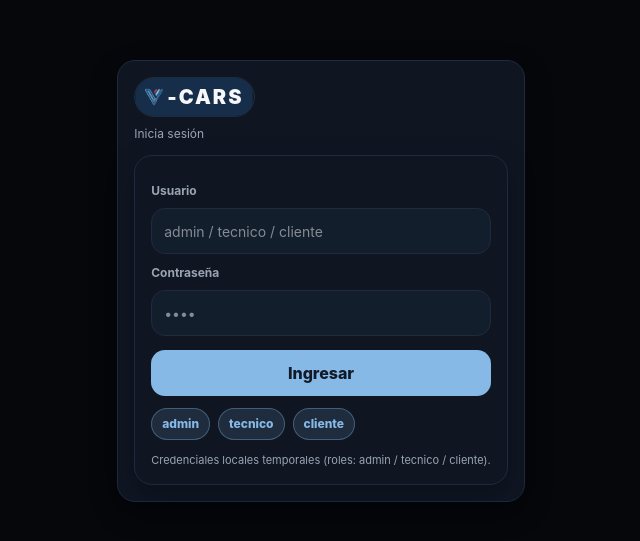
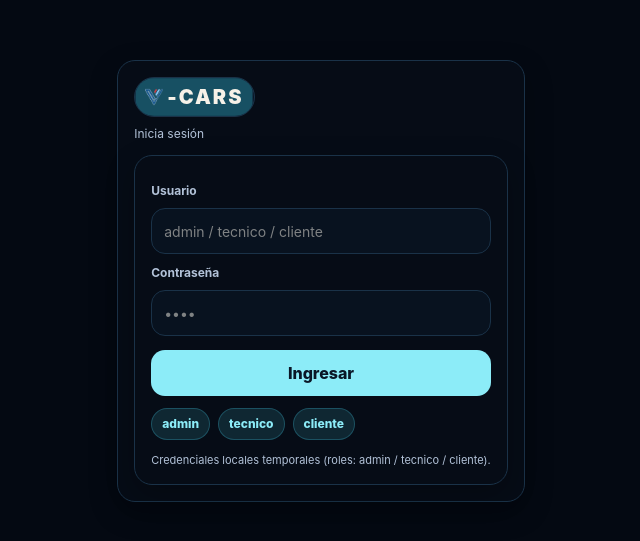
Before and after one commit to julianchocmanrique/VCARS_WEB, a Next.js app: page /login in a window 1280 px wide. Shown: the part 119-660 px from the top of the page, without its empty margins (319-959 px from the left). Built offline with nearby package versions, Linux system fonts and the light colour scheme; no server answers.

Commit message:
style: add global color theme and apply across app

```diff
--- a/src/app/globals.css
+++ b/src/app/globals.css
@@ -1,17 +1,5 @@
+@import "../styles/vcars-theme.css";
 @import "tailwindcss";
-
-:root {
-  --vc-bg: #05070b;
-  --vc-surface: #0f1622;
-  --vc-surface-alt: #131e2d;
-  --vc-border: #1f2a3f;
-  --vc-text: #f5f7fa;
-  --vc-muted: #9aa4b2;
-  --vc-blue: #1f4d7a;
-  --vc-blue-light: #86b9e6;
-  --vc-danger: #d96565;
-  --vc-yellow: #f2d24a;
-}
 
 * { box-sizing: border-box; }
 
@@ -74,8 +62,8 @@ a { color: inherit; text-decoration: none; }
   margin: 0 auto;
   padding: 42px 16px 18px;
   min-height: calc(100vh - 82px);
-  border-left: 1px solid rgba(31, 42, 63, 0.45);
-  border-right: 1px solid rgba(31, 42, 63, 0.45);
+  border-left: 1px solid var(--vc-panel-border);
+  border-right: 1px solid var(--vc-panel-border);
 }
 
 .vc-panel-home-mobile { padding-top: 28px; }
@@ -107,7 +95,7 @@ a { color: inherit; text-decoration: none; }
   display: inline-flex;
   padding: 4px 10px;
   border-radius: 999px;
-  background: #111a28;
+  background: var(--vc-surface-elev);
   border: 1px solid var(--vc-border);
   overflow: hidden;
 }
@@ -142,8 +130,8 @@ a { color: inherit; text-decoration: none; }
   height: 34px;
   padding: 0 12px;
   border-radius: 999px;
-  border: 1px solid rgba(134, 185, 230, 0.35);
-  background: rgba(134, 185, 230, 0.12);
+  border: 1px solid var(--vc-panel-border);
+  background: var(--vc-tag-bg);
   color: var(--vc-blue-light);
   font-size: 13px;
   font-weight: 800;
@@ -156,13 +144,13 @@ a { color: inherit; text-decoration: none; }
 .vc-section { margin-top: 16px; }
 .vc-section-title { margin: 0 0 8px; font-size: 16px; }
 .vc-mini { margin: 0 0 4px; font-size: 12px; color: var(--vc-muted); }
-.vc-mini-blue { color: #6db8f5; letter-spacing: 0.7px; font-weight: 800; }
+.vc-mini-blue { color: var(--vc-accent); letter-spacing: 0.7px; font-weight: 800; }
 
 .vc-summary-hero {
   border: 1px solid var(--vc-border);
   border-radius: 16px;
   padding: 14px;
-  background: linear-gradient(180deg, rgba(31, 77, 122, 0.28), rgba(14, 17, 23, 0.98));
+  background: linear-gradient(180deg, rgba(43, 163, 186, 0.2), rgba(6, 12, 22, 0.98));
 }
 
 .vc-summary-title { margin: 0; font-size: 18px; overflow-wrap: anywhere; }
@@ -184,12 +172,12 @@ a { color: inherit; text-decoration: none; }
   min-height: 46px;
   padding: 10px 14px;
   background: var(--vc-blue-light);
-  color: #111a28;
+  color: var(--vc-surface-elev);
 }
 
 .vc-login-btn:disabled { opacity: 0.55; }
 .vc-summary-btn { width: 100%; }
-.vc-yellow { background: var(--vc-yellow); color: #0b111a; }
+.vc-yellow { background: var(--vc-yellow); color: #031522; }
 
 .vc-kpi-row {
   margin-top: 10px;
@@ -227,14 +215,14 @@ a { color: inherit; text-decoration: none; }
 }
 
 .vc-action-card.is-primary {
-  border-color: rgba(134, 185, 230, 0.6);
-  background: linear-gradient(180deg, #62a9de 0%, #4d90c4 100%);
-  color: #041521;
+  border-color: rgba(92, 228, 242, 0.46);
+  background: linear-gradient(180deg, var(--vc-accent) 0%, var(--vc-accent-deep) 100%);
+  color: #031522;
 }
 
 .vc-action-card h3 { margin: 0; font-size: 17px; }
 .vc-action-card p { margin: 6px 0 0; color: var(--vc-muted); font-size: 12px; }
-.vc-action-card.is-primary p { color: rgba(4, 21, 33, 0.76); }
+.vc-action-card.is-primary p { color: rgba(3, 21, 34, 0.76); }
 
 .vc-secondary-card { margin-top: 10px; }
 
@@ -244,7 +232,7 @@ a { color: inherit; text-decoration: none; }
   border-radius: 12px;
   border: 1px solid var(--vc-border);
   background: var(--vc-surface-alt);
-  color: #e26d6d;
+  color: var(--vc-danger);
   display: flex;
   justify-content: space-between;
   align-items: center;
@@ -252,7 +240,7 @@ a { color: inherit; text-decoration: none; }
   font-weight: 800;
 }
 
-.vc-movements-card { margin-top: 10px; background: #111a28; border-radius: 20px; padding: 12px; }
+.vc-movements-card { margin-top: 10px; background: var(--vc-surface-elev); border-radius: 20px; padding: 12px; }
 .vc-movements-title { margin: 2px 2px 8px; font-size: 17px; font-weight: 900; }
 
 .vc-movement-row {
@@ -263,8 +251,8 @@ a { color: inherit; text-decoration: none; }
   border-radius: 10px;
 }
 
-.vc-movement-row + .vc-movement-row { border-top: 1px solid rgba(31, 42, 63, 0.85); }
-.vc-movement-row:hover { background: rgba(134, 185, 230, 0.06); }
+.vc-movement-row + .vc-movement-row { border-top: 1px solid rgba(68, 201, 226, 0.22); }
+.vc-movement-row:hover { background: rgba(71, 201, 223, 0.08); }
 
 .vc-movement-icon {
   width: 40px;
@@ -272,8 +260,8 @@ a { color: inherit; text-decoration: none; }
   border-radius: 999px;
   display: grid;
   place-items: center;
-  background: rgba(134, 185, 230, 0.12);
-  border: 1px solid rgba(134, 185, 230, 0.22);
+  background: var(--vc-tag-bg);
+  border: 1px solid rgba(86, 230, 246, 0.25);
   font-size: 18px;
   line-height: 1;
   text-align: center;
@@ -282,7 +270,7 @@ a { color: inherit; text-decoration: none; }
 
 .vc-movement-text { min-width: 0; }
 .vc-movement-text strong { display: block; font-size: 17px; line-height: 1.2; white-space: nowrap; overflow: hidden; text-overflow: ellipsis; }
-.vc-movement-text p { margin: 3px 0 0; color: #9ca7b7; font-size: 13px; white-space: nowrap; overflow: hidden; text-overflow: ellipsis; }
+.vc-movement-text p { margin: 3px 0 0; color: var(--vc-muted); font-size: 13px; white-space: nowrap; overflow: hidden; text-overflow: ellipsis; }
 
 .vc-empty { margin: 8px 0 0; color: var(--vc-muted); font-size: 12px; }
 
@@ -332,7 +320,7 @@ a { color: inherit; text-decoration: none; }
   align-items: center;
   justify-content: center;
   background: var(--vc-blue-light);
-  color: #0c1624;
+  color: #031522;
   font-size: 22px;
 }
 
@@ -342,7 +330,7 @@ a { color: inherit; text-decoration: none; }
 
 .vc-summary-grid { display: grid; grid-template-columns: 1fr auto; gap: 10px 12px; margin-top: 8px; }
 .vc-summary-grid span,
-.vc-summary-grid strong { padding-bottom: 8px; border-bottom: 1px solid rgba(31, 42, 63, 0.7); }
+.vc-summary-grid strong { padding-bottom: 8px; border-bottom: 1px solid rgba(68, 201, 226, 0.2); }
 .vc-summary-grid span { color: var(--vc-muted); }
 .vc-summary-grid strong { text-align: right; }
 
@@ -350,13 +338,13 @@ a { color: inherit; text-decoration: none; }
 .vc-timeline li { border-left: 3px solid var(--vc-border); padding: 7px 10px; color: var(--vc-muted); }
 .vc-timeline li.done { border-left-color: var(--vc-blue-light); color: var(--vc-text); }
 
-.vc-continue-btn { background: #eceff4; color: #111827; width: 100%; }
+.vc-continue-btn { background: var(--vc-accent-ink); color: #031522; width: 100%; }
 
 .vc-forms-list { display: grid; gap: 6px; }
-.vc-form-row { display: flex; align-items: center; justify-content: space-between; gap: 10px; padding: 9px 2px; border-bottom: 1px solid rgba(31, 42, 63, 0.82); }
+.vc-form-row { display: flex; align-items: center; justify-content: space-between; gap: 10px; padding: 9px 2px; border-bottom: 1px solid rgba(68, 201, 226, 0.22); }
 .vc-form-row-left { display: flex; align-items: center; gap: 8px; color: var(--vc-text); font-weight: 600; }
-.vc-form-dot { width: 8px; height: 8px; border-radius: 999px; background: #1b2a44; }
-.vc-form-dot.done { background: #7bc5ff; }
+.vc-form-dot { width: 8px; height: 8px; border-radius: 999px; background: var(--vc-border); }
+.vc-form-dot.done { background: var(--vc-accent); }
 .vc-form-edit { color: var(--vc-muted); font-size: 14px; }
 
 .vc-label { color: var(--vc-muted); font-size: 12px; font-weight: 700; margin-top: 10px; display: block; }
@@ -365,8 +353,8 @@ a { color: inherit; text-decoration: none; }
 
 .vc-chip-row { margin-top: 12px; display: flex; gap: 8px; flex-wrap: wrap; }
 .vc-chip {
-  border: 1px solid rgba(134, 185, 230, 0.35);
-  background: rgba(134, 185, 230, 0.14);
+  border: 1px solid var(--vc-panel-border);
+  background: rgba(71, 201, 223, 0.14);
   color: var(--vc-blue-light);
   border-radius: 999px;
   padding: 6px 10px;
@@ -399,7 +387,7 @@ a { color: inherit; text-decoration: none; }
   font-weight: 800;
   cursor: pointer;
 }
-.vc-step-tab.is-active { background: var(--vc-blue-light); color: #0c1624; border-color: transparent; }
+.vc-step-tab.is-active { background: var(--vc-blue-light); color: #031522; border-color: transparent; }
 .vc-step-fields { display: grid; gap: 10px; }
 .vc-wizard-actions { margin-top: 12px; display: grid; grid-template-columns: 120px 1fr; gap: 8px; }
 .vc-wizard-next { margin-top: 0; }
@@ -433,7 +421,7 @@ a { color: inherit; text-decoration: none; }
   align-items: center;
   justify-content: center;
   gap: 8px;
-  color: #94a3b8;
+  color: var(--vc-muted);
 }
 
 .vc-nav-item:not(.is-active) .vc-nav-item-inner {
@@ -444,7 +432,7 @@ a { color: inherit; text-decoration: none; }
 .vc-nav-item.is-active .vc-nav-item-inner {
   width: 90%;
   background: var(--vc-yellow);
-  color: #0c1624;
+  color: #031522;
 }
 
 .vc-nav-icon-wrap { width: 20px; height: 20px; display: inline-grid; place-items: center; }
@@ -473,19 +461,19 @@ a { color: inherit; text-decoration: none; }
 
 .vc-fleet-page {
   background:
-    radial-gradient(circle at 16% -8%, rgba(247, 183, 53, 0.16), transparent 34%),
-    radial-gradient(circle at 86% 18%, rgba(255, 208, 120, 0.12), transparent 36%),
-    #07090d;
+    radial-gradient(circle at 16% -8%, var(--vc-overlay-1), transparent 34%),
+    radial-gradient(circle at 86% 18%, var(--vc-overlay-2), transparent 36%),
+    var(--vc-bg);
 }
 
 .vc-fleet-wrap {
-  background: linear-gradient(180deg, rgba(12, 13, 16, 0.92), rgba(9, 10, 14, 0.98));
+  background: linear-gradient(180deg, rgba(6, 12, 22, 0.96), rgba(4, 9, 18, 0.98));
 }
 
 .vc-fleet-card {
-  border: 1px solid rgba(242, 191, 94, 0.22);
+  border: 1px solid var(--vc-card-border);
   border-radius: 18px;
-  background: linear-gradient(120deg, rgba(18, 16, 10, 0.96), rgba(20, 17, 11, 0.9));
+  background: linear-gradient(120deg, rgba(8, 18, 31, 0.98), rgba(6, 14, 26, 0.96));
   padding: 14px;
   display: grid;
   grid-template-columns: 1fr 130px;
@@ -497,12 +485,12 @@ a { color: inherit; text-decoration: none; }
   margin: 0;
   font-size: 22px;
   font-weight: 900;
-  color: #f6f1e8;
+  color: var(--vc-text);
 }
 
 .vc-fleet-subtitle {
   margin: 5px 0 0;
-  color: #c8bca7;
+  color: var(--vc-muted);
   font-size: 13px;
 }
 
@@ -514,9 +502,9 @@ a { color: inherit; text-decoration: none; }
 }
 
 .vc-fleet-meta span {
-  border: 1px solid rgba(242, 191, 94, 0.3);
-  background: rgba(242, 191, 94, 0.08);
-  color: #f6ce85;
+  border: 1px solid var(--vc-tag-border);
+  background: var(--vc-tag-bg);
+  color: var(--vc-accent-soft);
   border-radius: 999px;
   padding: 4px 8px;
   font-size: 11px;
@@ -527,14 +515,14 @@ a { color: inherit; text-decoration: none; }
   margin: 12px 0 0;
   font-size: 21px;
   font-weight: 900;
-  color: #f0b84c;
+  color: var(--vc-accent);
 }
 
 .vc-fleet-visual {
   position: relative;
   border-radius: 14px;
-  border: 1px solid rgba(242, 191, 94, 0.18);
-  background: radial-gradient(circle at 50% 42%, rgba(255, 221, 149, 0.25), rgba(20, 18, 14, 0.9));
+  border: 1px solid var(--vc-media-border);
+  background: radial-gradient(circle at 50% 42%, var(--vc-media-glow), rgba(6, 16, 28, 0.92));
   display: grid;
   place-items: center;
   overflow: hidden;
@@ -545,7 +533,7 @@ a { color: inherit; text-decoration: none; }
   width: 120px;
   height: 120px;
   border-radius: 999px;
-  background: radial-gradient(circle, rgba(255, 224, 150, 0.45), rgba(255, 224, 150, 0));
+  background: radial-gradient(circle, var(--vc-halo), rgba(107, 239, 255, 0));
 }
 
 .vc-fleet-car {
@@ -553,9 +541,9 @@ a { color: inherit; text-decoration: none; }
   z-index: 1;
   padding: 8px 12px;
   border-radius: 999px;
-  border: 1px solid rgba(255, 223, 146, 0.45);
-  background: rgba(17, 14, 10, 0.62);
-  color: #fbe3ac;
+  border: 1px solid var(--vc-badge-border);
+  background: var(--vc-badge-bg);
+  color: var(--vc-accent-ink);
   font-weight: 900;
   font-size: 12px;
   letter-spacing: 1px;
--- a/src/components/BottomNav.tsx
+++ b/src/components/BottomNav.tsx
@@ -15,7 +15,7 @@ const ITEMS: NavItem[] = [
 ];
 
 function Icon({ name, active }: { name: Tab; active: boolean }) {
-  const stroke = active ? '#0c1624' : '#94a3b8';
+  const stroke = active ? '#031522' : '#b2c2d8';
 
   if (name === 'home') {
     return (
--- /dev/null
+++ b/src/styles/vcars-theme.css
@@ -0,0 +1,35 @@
+:root {
+  --vc-bg: #040912;
+  --vc-surface: #060c16;
+  --vc-surface-alt: #08121f;
+  --vc-surface-elev: #0a1626;
+
+  --vc-text: #f6f1e8;
+  --vc-muted: #b2c2d8;
+
+  --vc-accent: #5be8f6;
+  --vc-accent-soft: #8cecf8;
+  --vc-accent-ink: #c8f8ff;
+  --vc-accent-deep: #2ba3ba;
+
+  --vc-border: #1a3248;
+  --vc-border-strong: #2d5a74;
+
+  --vc-danger: #d96565;
+
+  --vc-blue: var(--vc-accent-deep);
+  --vc-blue-light: var(--vc-accent-soft);
+  --vc-yellow: var(--vc-accent);
+
+  --vc-overlay-1: rgba(72, 213, 232, 0.13);
+  --vc-overlay-2: rgba(43, 163, 186, 0.11);
+  --vc-panel-border: rgba(68, 201, 226, 0.26);
+  --vc-card-border: rgba(68, 201, 226, 0.24);
+  --vc-tag-border: rgba(78, 217, 236, 0.36);
+  --vc-tag-bg: rgba(71, 201, 223, 0.12);
+  --vc-media-border: rgba(86, 230, 246, 0.25);
+  --vc-media-glow: rgba(95, 231, 246, 0.2);
+  --vc-halo: rgba(107, 239, 255, 0.4);
+  --vc-badge-border: rgba(112, 236, 251, 0.42);
+  --vc-badge-bg: rgba(4, 18, 30, 0.68);
+}
```
Also changed, not shown: src/app/ingreso-activo/page.tsx (+17 -17 lines).
